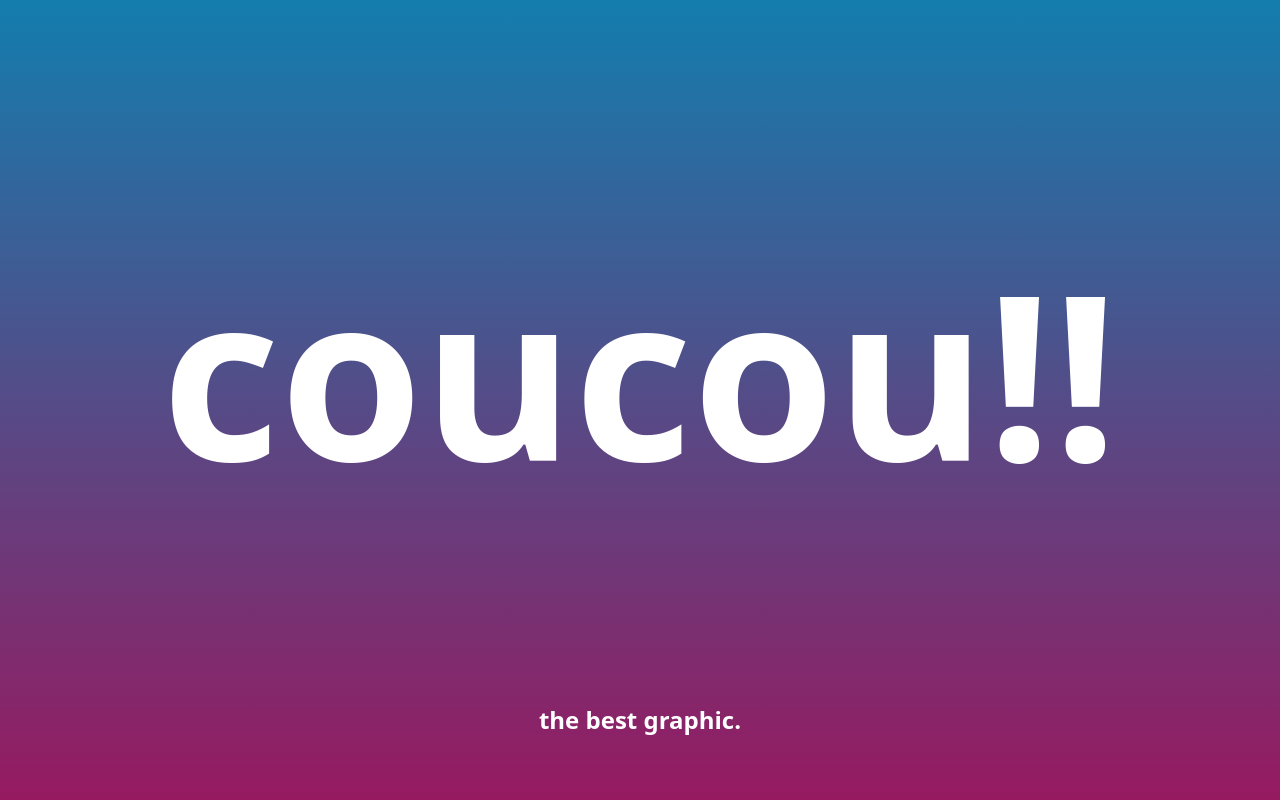
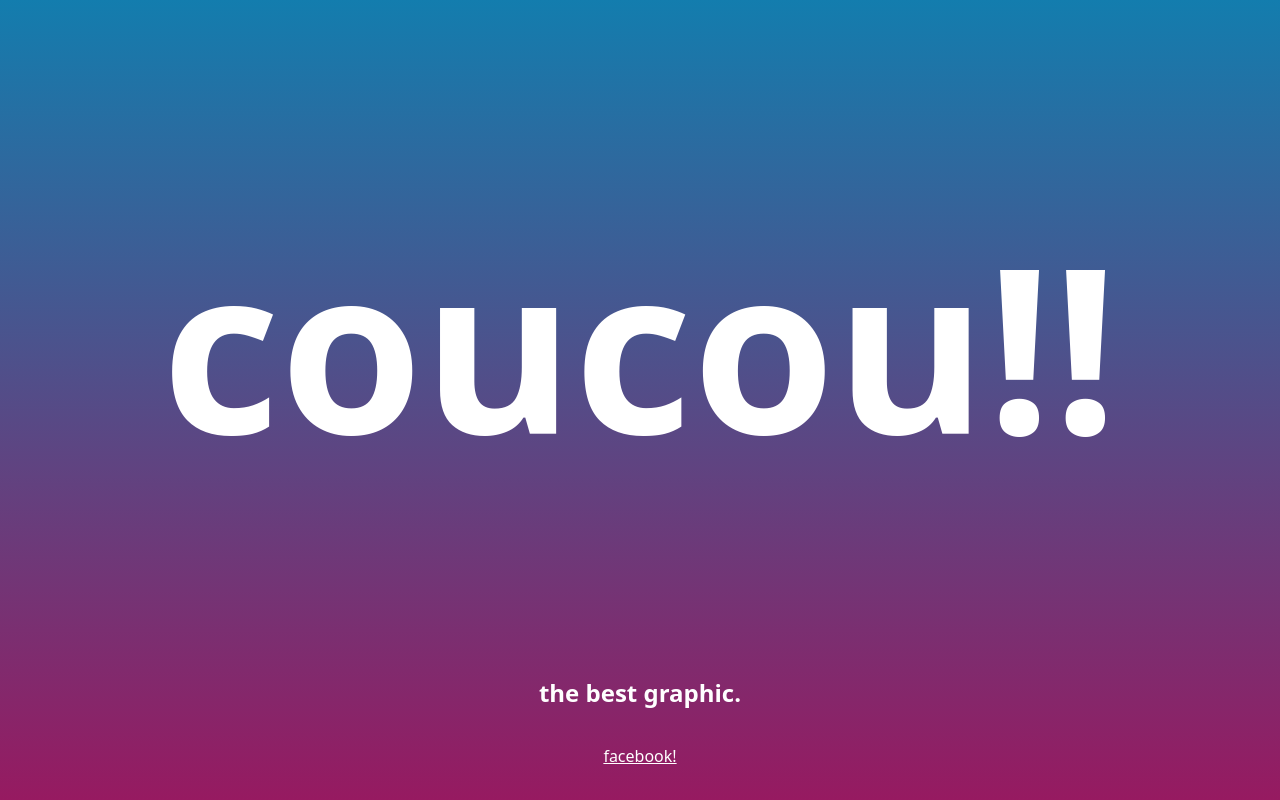
Before and after one commit to cleogiller/design, a plain HTML site: page index.html in a window 1280 px wide. Drawn offline with Linux system fonts and the light colour scheme.

Commit message:
Update index.html

```diff
--- a/index.html
+++ b/index.html
@@ -23,6 +23,9 @@ h1{
     font-size: 18vw;
 
 }
+a{
+    color: inherit;
+}
     </style>
 
 
@@ -30,5 +33,6 @@ h1{
 <body>
     <h1>coucou!!</h1>
     <h2>the best graphic.</h2>
+    <p><a href="https://www.facebook.com">facebook!</a></p>
 </body>
 </html>
```
